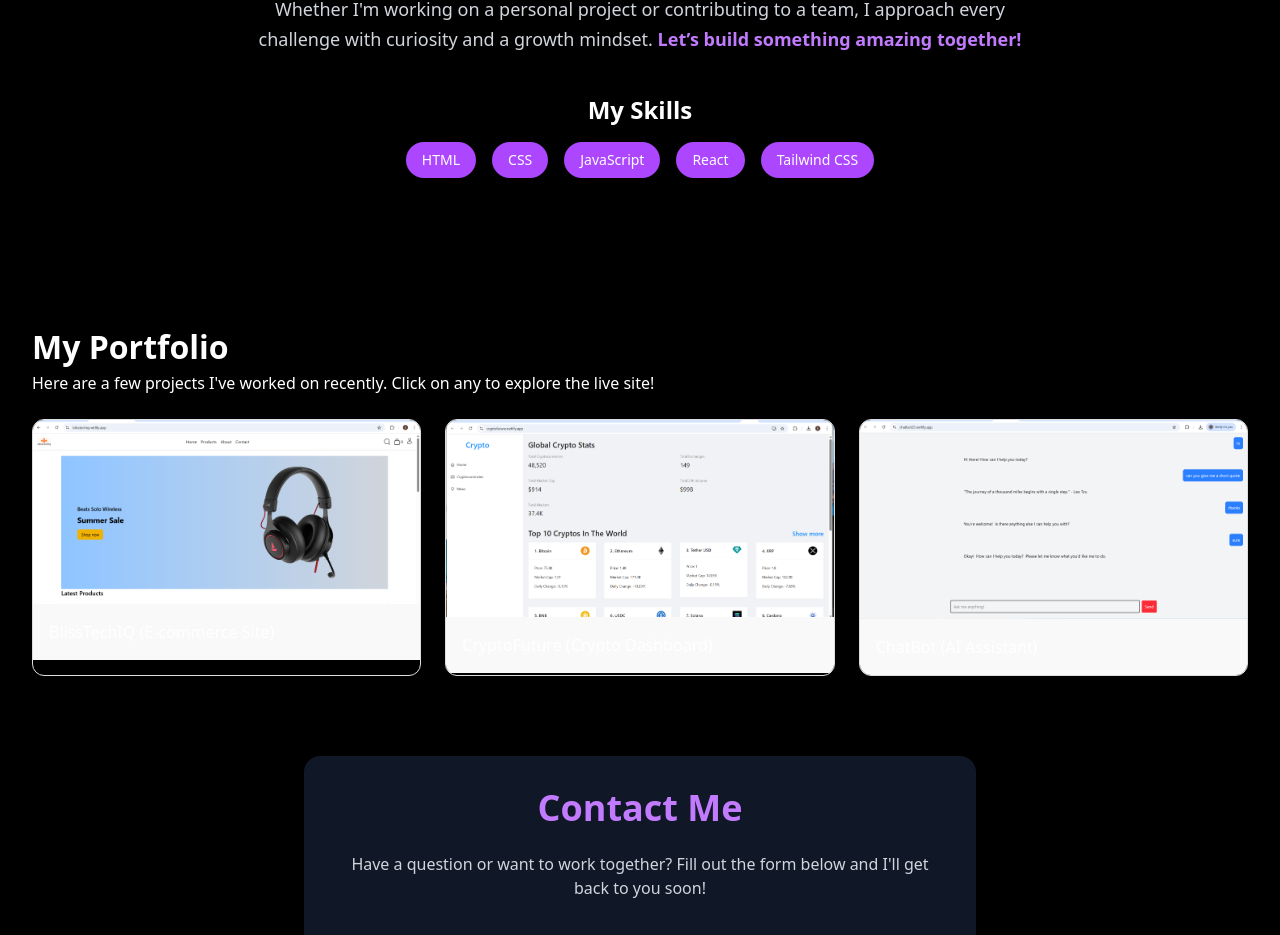
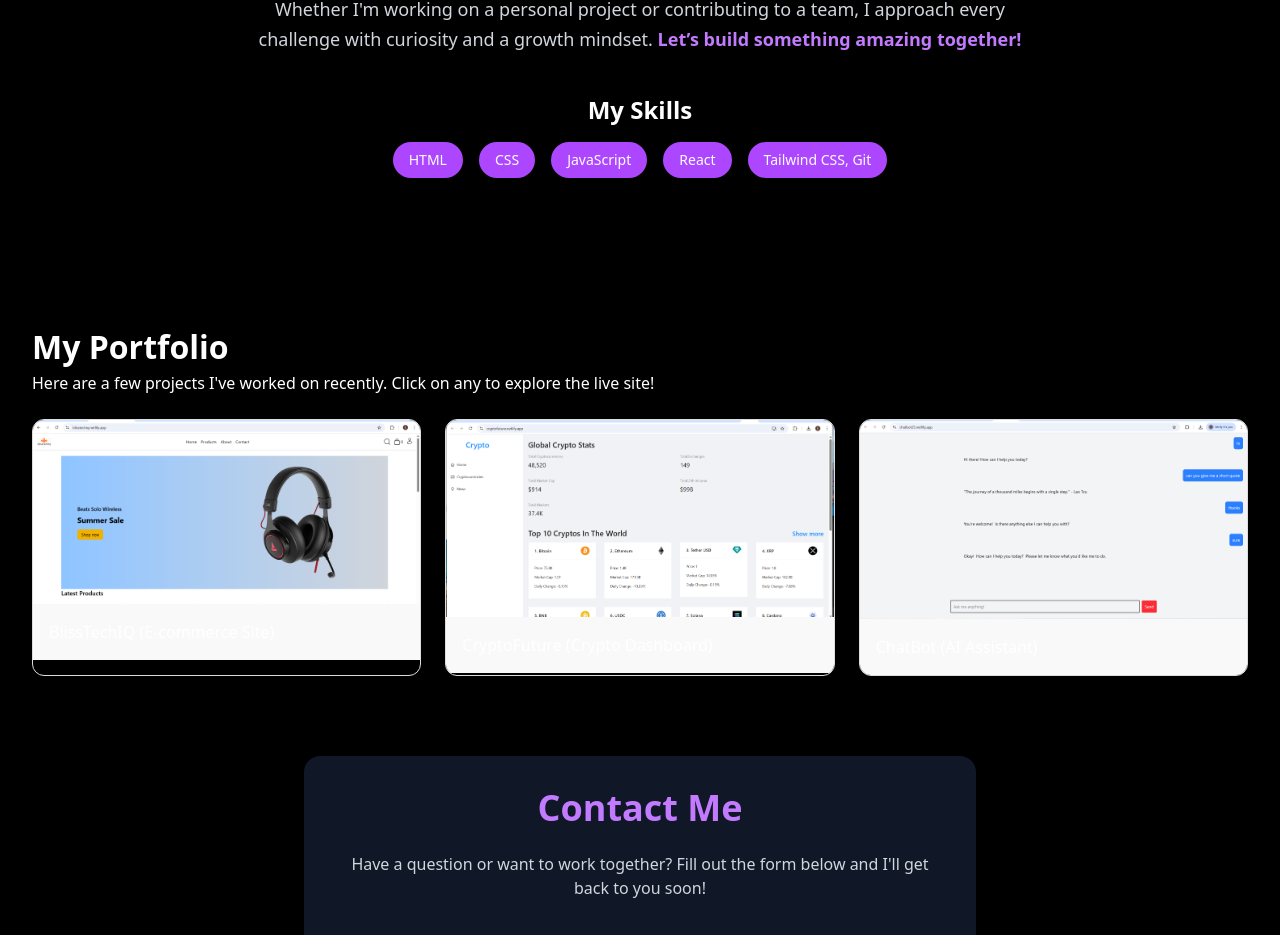
Before and after one commit to ehijieifada/portfolio-website, a React (Vite) app: page / in a window 1280 px wide. Shown: the part 1377-2312 px from the top of the page. Built offline with nearby package versions, Linux system fonts and the light colour scheme.

Commit message:
first commit

```diff
--- a/src/pages/About.jsx
+++ b/src/pages/About.jsx
@@ -31,7 +31,7 @@ const About = () => {
         <div className="mt-10">
           <h3 className="text-2xl font-semibold text-white mb-4">My Skills</h3>
           <div className="flex flex-wrap justify-center gap-4">
-            {["HTML", "CSS", "JavaScript", "React", "Tailwind CSS"].map((skill) => (
+            {["HTML", "CSS", "JavaScript", "React", "Tailwind CSS, Git"].map((skill) => (
               <span
                 key={skill}
                 className="bg-purple-500 text-white px-4 py-2 rounded-full text-sm font-medium"
```
